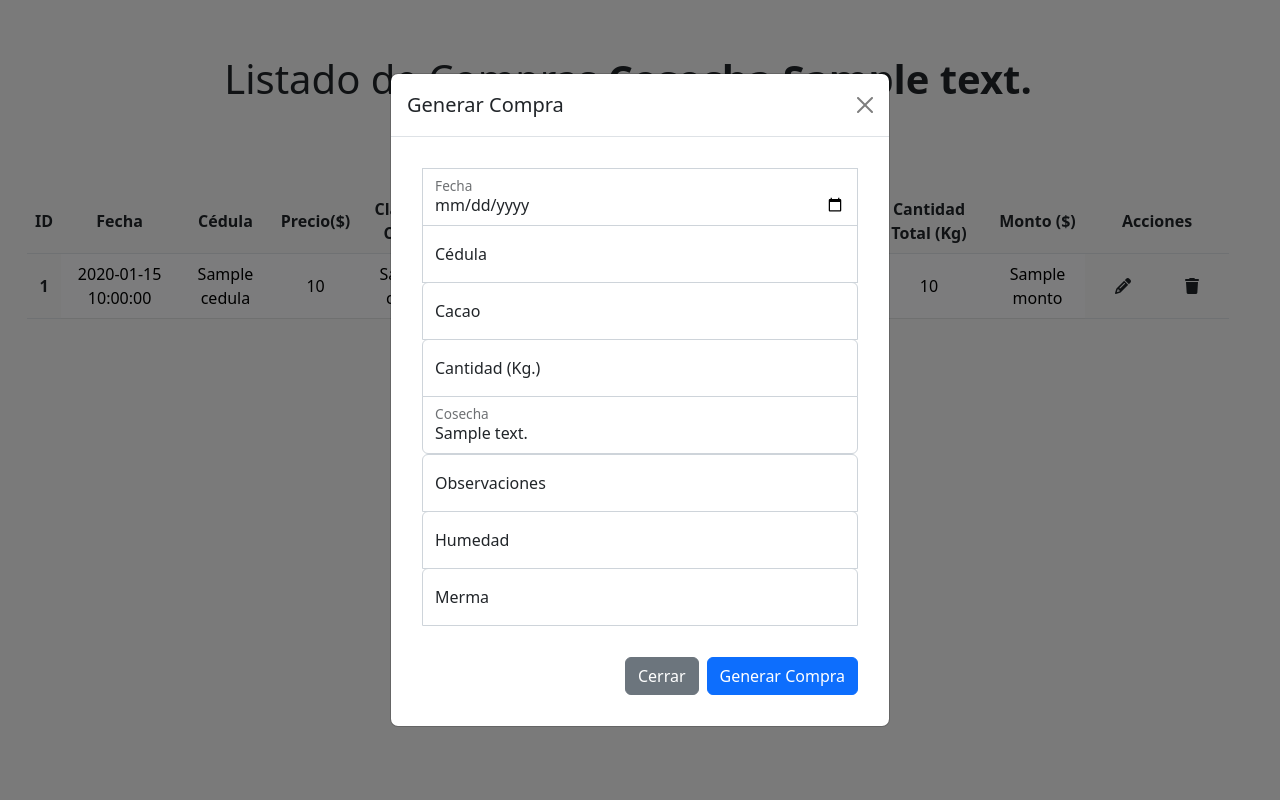
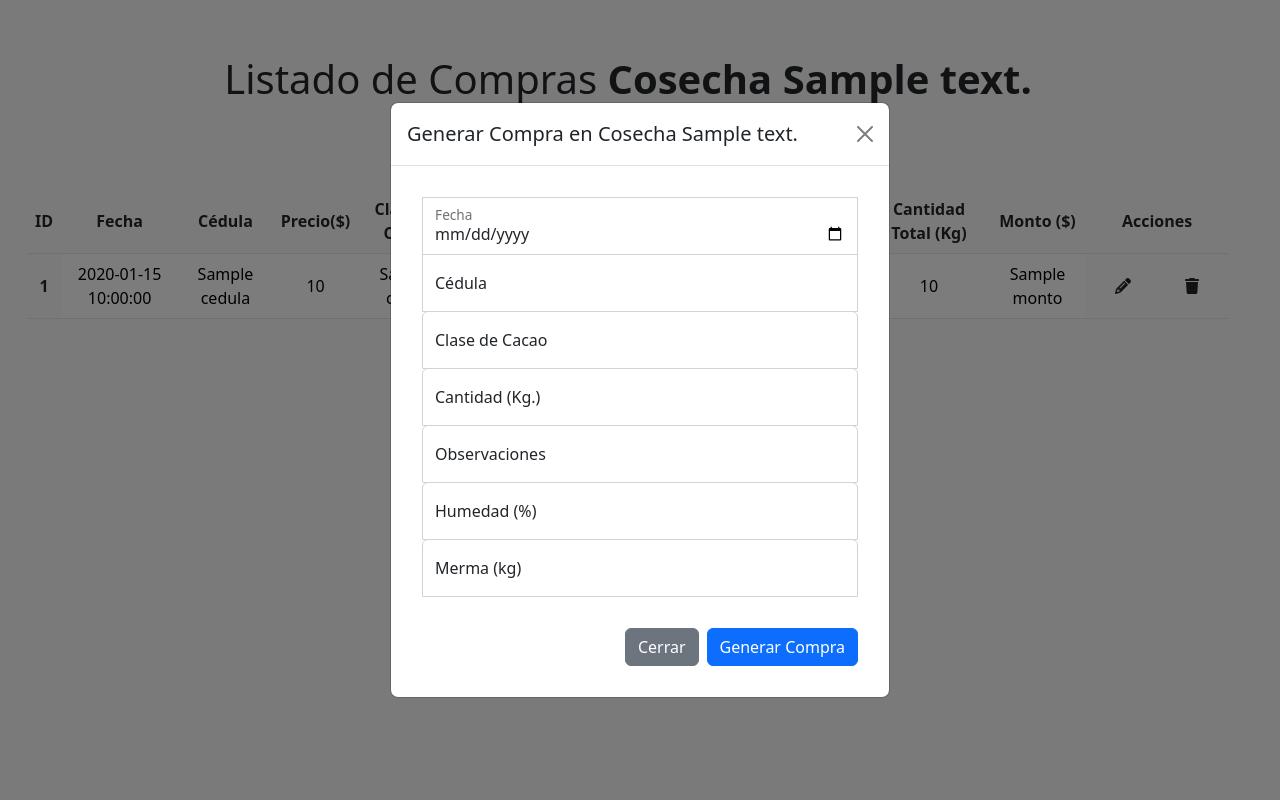
Before and after one commit to rcgamboan/flask-login, a Flask app: template src/templates/compras.html in a window 1280 px wide, after a click that opens the changed part. Run offline with Flask 2, Linux system fonts and the light colour scheme; the template is opened without the code that fills it: most values are stand-ins (such as "Sample title", 1, 10 or a date in 2020); parts of the project's set-up code (start-up, migrations or seed data) failed here and were passed over; some libraries are stand-ins or nearby versions.

Commit message:
Locura de Generar compra

```diff
--- a/src/app.py
+++ b/src/app.py
@@ -189,14 +189,15 @@ def compras(id_cosecha):
                     # Hay que verificar que la fecha este dentro de la fecha de la cosecha
                     generarCompra(
                                 request.form['fecha'],
-                                request.form['cedula'],
+                                request.form['id'],
                                 request.form['cacao'],
                                 request.form['cantidad'],
-                                request.form['cosecha'],
+                                cosecha.id,
                                 request.form['observaciones'],
                                 request.form['humedad'],
                                 request.form['merma'])
-                    return render_template('compras.html',recolectores=recolectores, tipos=tipos, compras=compras, cosechas=obtenerCosechas())
+                    compras = obtenerCompras()
+                    return render_template('compras.html',recolectores=recolectores, tipos=tipos, compras=compras, cosecha=cosecha)
                 else:
                     flash("No se puede agregar la compra, no existen recolectores")
                     return render_template('compras.html',recolectores=recolectores, tipos=tipos, compras=compras, cosecha=cosecha)
@@ -585,26 +586,27 @@ def generarCompra(fecha,cedula,cacao,cantidad,cosecha,observaciones,humedad=0,me
     tipo_rec = db1.session.query(TipoRecolector).filter_by(id=recolector.tipo).first()
     cosecha = db1.session.query(Cosecha).filter_by(id=cosecha).first()
 
-    if recolector == None or tipo_rec == None or cosecha == None:
-        return None
+    # if recolector == None or tipo_rec == None or cosecha == None:
+    #     return None
 
-    # no se puede generar una compra en una cosecha inactiva
-    if cosecha.activa == 0:
-        flash("No se pueden generar compras sobre una cosecha inactiva")
-        return None
+    # # no se puede generar una compra en una cosecha inactiva
+    # if cosecha.activa == 0:
+    #     flash("No se pueden generar compras sobre una cosecha inactiva")
+    #     return None
 
-    inicio = cosecha.inicio
-    fin = cosecha.fin
-    fecha = (datetime.datetime.strptime(fecha,"%Y-%m-%d").date())
-    # Si la fecha no se encuentra entre el inicio y el fin de la cosecha
-    if not inicio<=fecha<=fin:
-        return None
+    # inicio = cosecha.inicio
+    # fin = cosecha.fin
+    # fecha = (datetime.datetime.strptime(fecha,"%Y-%m-%d").date())
+    # # Si la fecha no se encuentra entre el inicio y el fin de la cosecha
+    # if not inicio<=fecha<=fin:
+    #     return None
 
     compra = Compra(fecha,
                     cedula,
                     recolector.tipo,
-                    tipo_rec.precio,cacao,
-                    cantidad,
+                    tipo_rec.precio,
+                    cacao,
+                    float(cantidad),
                     cosecha,
                     observaciones,
                     humedad,
@@ -626,7 +628,7 @@ if __name__ == '__main__':
     db1.Base.metadata.create_all(db1.engine)
     app.config.from_object(config['development'])
 
-    agregarCosecha("Enero - Marzo 2022")
+    agregarCosecha("Ene - Mar 22")
     agregarUsuario("admin","admin","admin","admin",0,1,0)
     agregarTipoRecolector("Revendedor 2",1.5)
     # agregarRecolector(26063468,"Carlos","Garcia","04124536562","04245637467","El Hatillo","El Cafetal",1)
--- a/src/model.py
+++ b/src/model.py
@@ -116,7 +116,7 @@ class Compra(db.Base):
     def __init__(self, fecha, cedula,tipo,precio,cacao,cantidad,cosecha,observaciones,humedad,merma):
         self.fecha = fecha
         self.cedula = cedula
-        self.monto = precio * cantidad
+        self.monto = cantidad * precio
         self.tipo = tipo
         self.precio = precio
         self.cacao = cacao
--- a/src/templates/compras.html
+++ b/src/templates/compras.html
@@ -92,10 +92,10 @@
     <div class="modal-dialog modal-dialog-centered" role="document">
     <div class="modal-content">
         <div class="modal-header">
-        <h5 class="modal-title" id="exampleModalLabel">Generar Compra</h5>
+        <h5 class="modal-title" id="exampleModalLabel">Generar Compra en Cosecha {{cosecha.descripcion}}</h5>
         <button type="button" class="btn-close" data-bs-dismiss="modal" aria-label="Close"></button>
         </div>
-        <form class="form-signin" action="/compra/agregar" method="POST">
+        <form class="form-signin" action="/cosechas/compras/{{cosecha.id}}" method="POST">
             <div class="modal-body">
               <div class="form-floating">
                   <input type="date" class="form-control  middle" id="fecha" name="fecha" placeholder="12/01/2022" required="required" pattern="[A-Za-z0-9 ]{1,40}">
@@ -107,31 +107,23 @@
               </div>
               <div class="form-floating">
                 <input class="form-control top" id="cacao" name="cacao" placeholder="Fermentado" required="required" pattern="[A-Za-z]{1,20}">
-                <label for="floatingInput">Cacao</label>
+                <label for="floatingInput">Clase de Cacao</label>
               </div>
               <div class="form-floating">
-                <input class="form-control top" id="cantidad" name="cantidad" placeholder="10" required="required" pattern="[A-Za-z]{1,20}">
+                <input class="form-control top" id="cantidad" name="cantidad" placeholder="10" required="required" pattern="{1,20}">
                 <label for="floatingInput">Cantidad (Kg.)</label>
-              </div>
-              <div class="form-floating">
-                <select id="cosecha" class="form-control bottom" name="cosecha">
-                {% for cos in cosechas %}
-                <option value="{{cos.id}}">{{cos.descripcion}}</option>
-                {%endfor%}
-                </select>
-                <label for="floatingInput">Cosecha</label>
               </div>
               <div class="form-floating">
                 <input class="form-control top" id="observaciones" name="observaciones" placeholder="10" required="required" pattern="[A-Za-z]{1,20}">
                 <label for="floatingInput">Observaciones</label>
               </div>
               <div class="form-floating">
-                  <input class="form-control top" id="humedad" name="humedad" placeholder="10" required="required" pattern="[A-Za-z]{1,20}">
-                  <label for="floatingInput">Humedad</label>
+                <input class="form-control top" id="humedad" name="humedad" placeholder="10" required="required" pattern="{1,20}">
+                <label for="floatingInput">Humedad (%)</label>
               </div>
               <div class="form-floating">
-                  <input class="form-control top" id="merma" name="merma" placeholder="10" required="required" pattern="[A-Za-z]{1,20}">
-                  <label for="floatingInput">Merma</label>
+                <input class="form-control top" id="merma" name="merma" placeholder="10" required="required" pattern="{1,20}">
+                <label for="floatingInput">Merma (kg)</label>
               </div>
               </div>
               <div class="modal-footer">
```
Also changed, not shown: src/usuarios.sqlite. Lines whose indentation alone changed are shown as unchanged.
